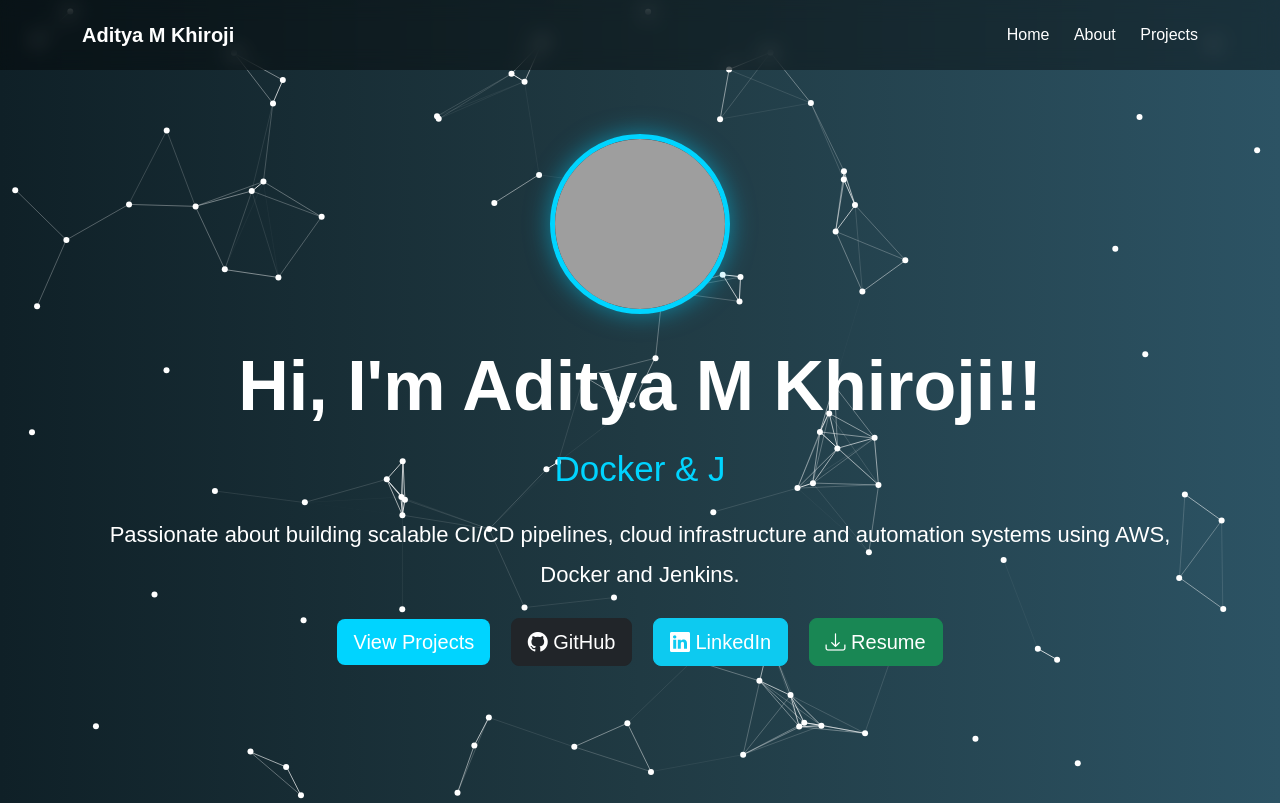
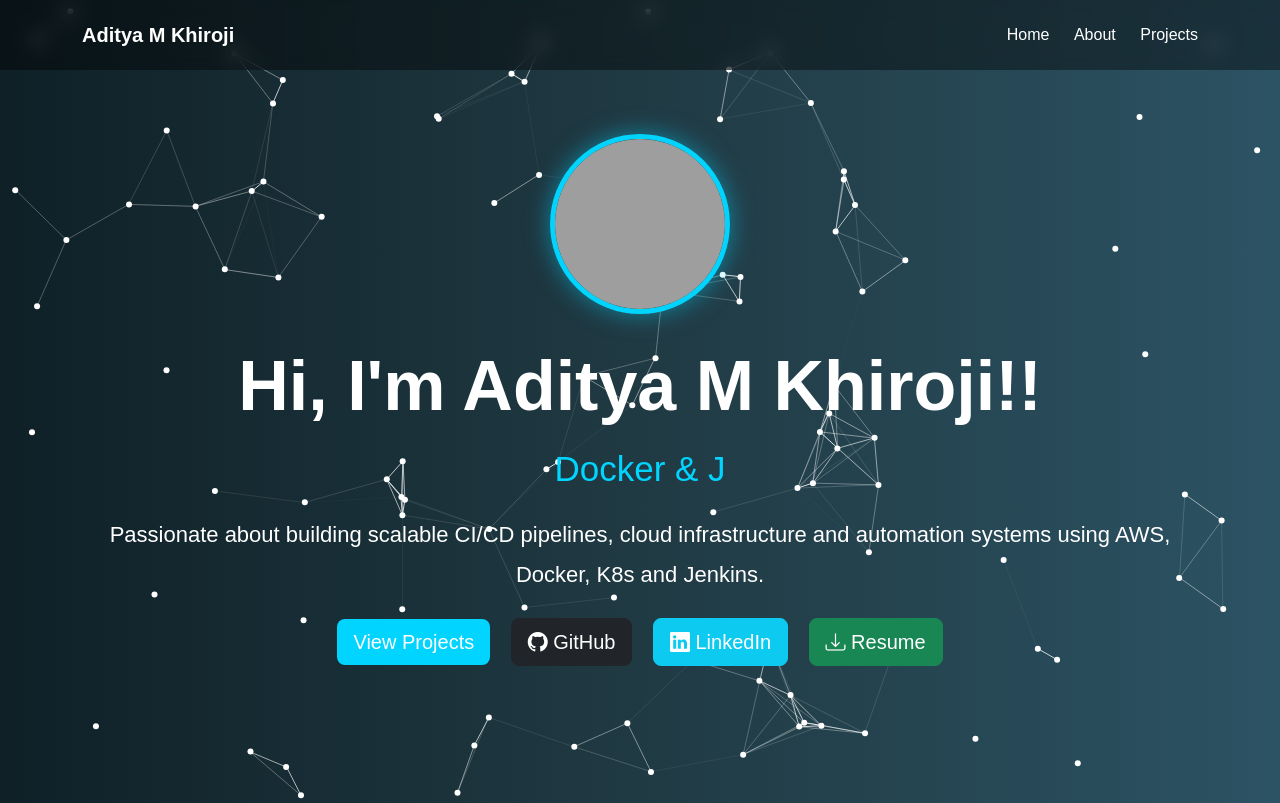
Before and after one commit to adityamk123/Production-Ready-DevOps-Web-Application-Deployment-on-AWS, a Flask app: page / in a window 1280 px wide. Shown: the top 803 px of the page. Run offline with Flask 3, Linux system fonts and the light colour scheme; grey boxes are pictures that could not be loaded.

Commit message:
Update technologies listed in index.html

```diff
--- a/templates/index.html
+++ b/templates/index.html
@@ -84,7 +84,7 @@
         <p>
             Passionate about building scalable CI/CD pipelines,
             cloud infrastructure and automation systems using
-            AWS, Docker and Jenkins.
+            AWS, Docker, K8s and Jenkins.
         </p>
 
         <!-- BUTTONS -->
```
